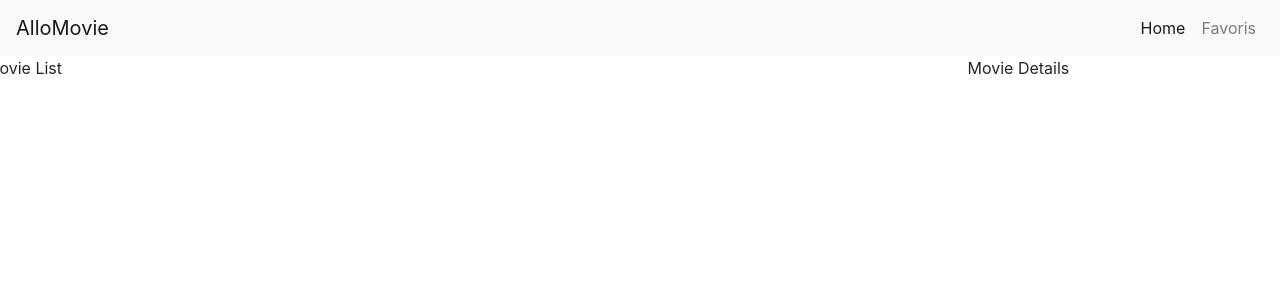
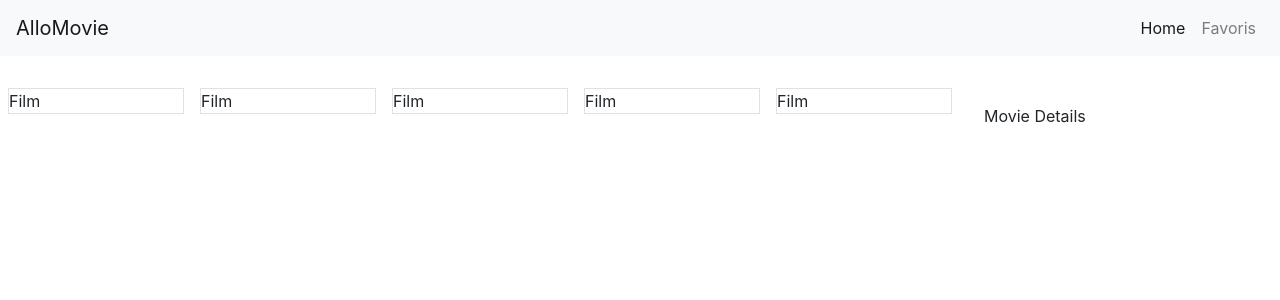
Before and after one commit to hamzanayyer/movie-project, a React (Create React App) app: page / in a window 1280 px wide. Shown: the top 300 px of the page. Built offline with nearby package versions, Linux system fonts and the light colour scheme.

Commit message:
add style incomponents

```diff
--- a/src/App.js
+++ b/src/App.js
@@ -4,9 +4,9 @@
 class App extends Component {
   render() {
     return (
-    <div className="App">
+    <div className="App d-flex flex-column">
       <Header/>
-      <div className="d-flex flex row">
+      <div className="d-flex flex-row flex-fill pt-4 p2">
         <MovieList/>
         <MovieDetails/>
       </div>
--- a/src/components/header/Header.js
+++ b/src/components/header/Header.js
@@ -6,8 +6,8 @@
     return (
       <header className="navbar navbar-expand-lg navbar-light bg-light">
       <a className="navbar-brand" href="/">AlloMovie</a>
-      <button class="navbar-toggler">
-        <span class="navbar-toggler-icon"></span>
+      <button className="navbar-toggler">
+        <span className="navbar-toggler-icon"></span>
       </button>
           <div className="collapse navbar-collapse">
             <ul className="navbar-nav ml-auto">
--- a/src/components/movie-details/MovieDetails.js
+++ b/src/components/movie-details/MovieDetails.js
@@ -3,6 +3,6 @@
 export default class MovieDetails extends Component {
 
   render () {
-    return <div className="w-25">Movie Details</div>
+    return <div className="w-25 p-4">Movie Details</div>
   }
 }
--- a/src/components/movie-list/MovieList.js
+++ b/src/components/movie-list/MovieList.js
@@ -3,6 +3,24 @@
 export default class MovieList extends Component {
 
   render () {
-    return <div className="w-75">Movie List</div>
+    return (
+      <div className="w-75 d-flex flex-row flew-wrap align-content-start">
+        <div className="w-25 p-2">
+          <div className="border">Film</div>
+        </div>
+        <div className="w-25 p-2">
+          <div className="border">Film</div>
+        </div>
+        <div className="w-25 p-2">
+        <div className="border">Film</div>
+      </div>
+      <div className="w-25 p-2">
+          <div className="border">Film</div>
+        </div>
+        <div className="w-25 p-2">
+          <div className="border">Film</div>
+        </div>
+      </div>
+    )
   }
 }
--- a/src/index.css
+++ b/src/index.css
@@ -11,3 +11,6 @@
   font-family: source-code-pro, Menlo, Monaco, Consolas, 'Courier New',
     monospace;
 }
+.App {
+  min-height: 100vh;
+}
```
